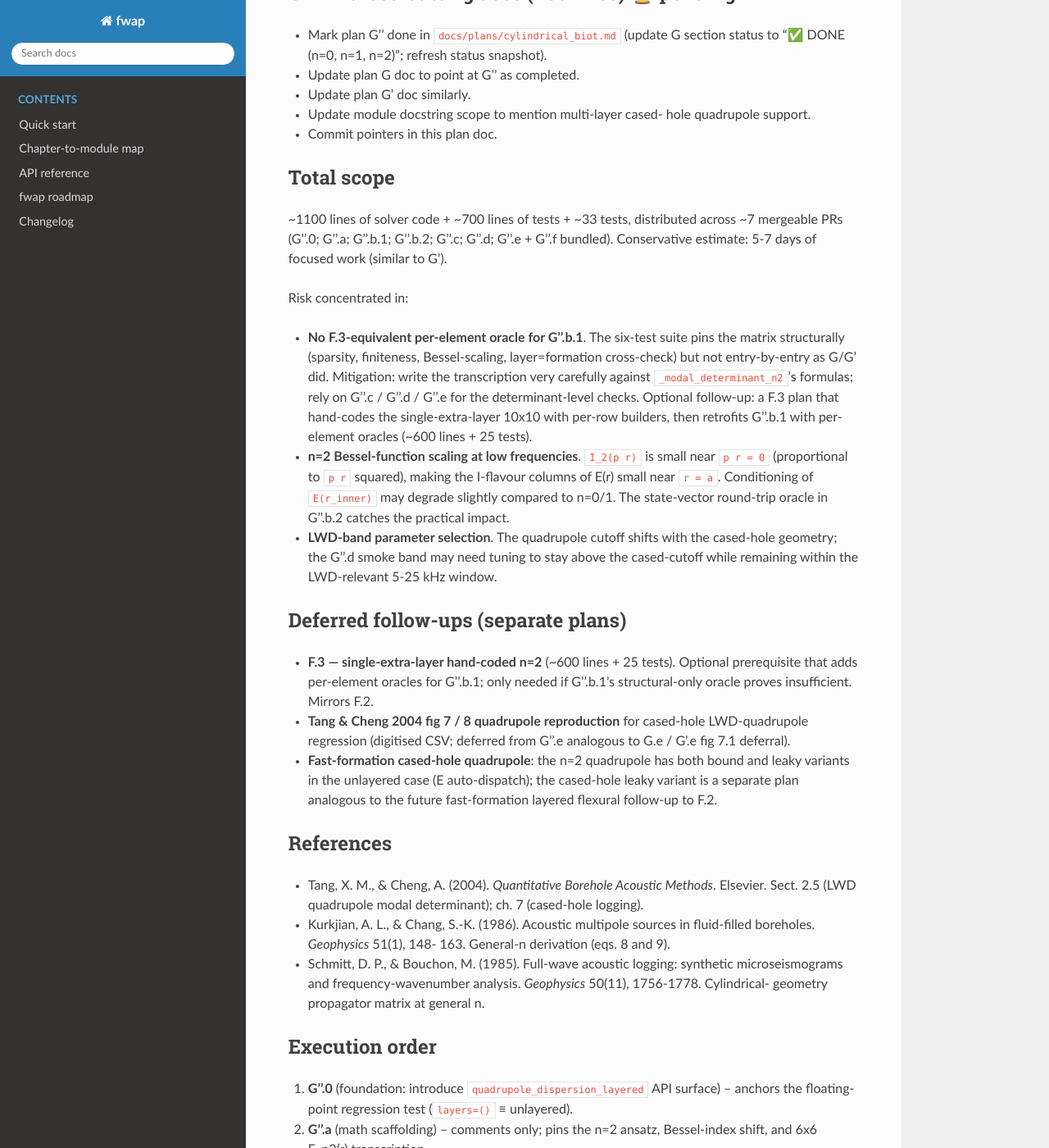
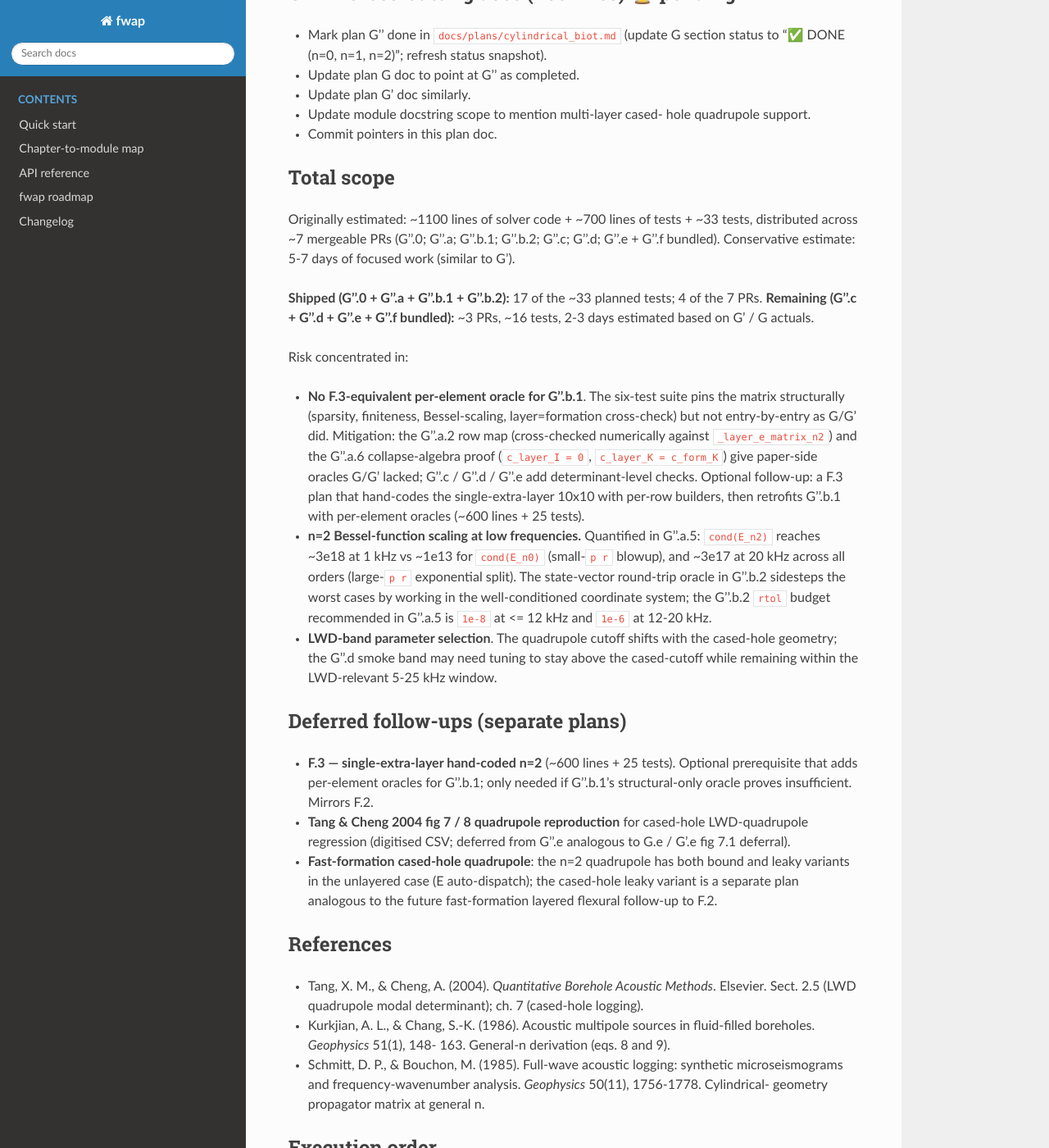
Before and after one commit to ingehap/fwap, a Sphinx documentation site: the page built from docs/plans/cylindrical_biot_G_pp.md, in a window 1280 px wide and 1400 px high, scrolled down 12584 px. Shown: the whole window at 82% size. Built offline with Sphinx 7.4.7 and the Read the Docs theme 3.1.0, drawn with Linux system fonts in a browser that asks for light colours; pages that are not in the unit, such as notebooks, are missing from menus; some of the changed text lies outside the part shown.

Commit message:
G'' plan: tighten total-scope and execution-order to match shipped state
Three stale-claim fixes uncovered in the consistency sweep
across the prior six expansion commits:

- "Total scope" now distinguishes original vs remaining
  (4 of 7 PRs done; 17 of ~33 tests done) and references the
  G''.a.6 collapse-algebra proof + G''.a.2 row map as the
  per-element-oracle mitigations G/G' lacked.
- "n=2 Bessel-function scaling at low frequencies" risk now
  cites the G''.a.5 quantification (~3e18 cond at 1 kHz vs
  ~1e13 at n=0) and the recommended rtol budget instead of
  the prior "may degrade slightly" hedge that the new numbers
  contradict.
- "Execution order" splits into Done (1-4 with ✅) and
  Remaining (5-8 with ⏳); items 5 and 6 now reference the
  G''.a.4 assembly target and the G''.a.6 determinant
  relation that they implement.

No code touched.

```diff
--- a/docs/plans/cylindrical_biot_G_pp.md
+++ b/docs/plans/cylindrical_biot_G_pp.md
@@ -674,29 +674,40 @@ Mirror of G.e / G'.e for the quadrupole cased-hole solver.
 
 ## Total scope
 
-~1100 lines of solver code + ~700 lines of tests + ~33 tests,
-distributed across ~7 mergeable PRs (G''.0; G''.a; G''.b.1;
-G''.b.2; G''.c; G''.d; G''.e + G''.f bundled). Conservative
-estimate: 5-7 days of focused work (similar to G').
+Originally estimated: ~1100 lines of solver code + ~700 lines
+of tests + ~33 tests, distributed across ~7 mergeable PRs
+(G''.0; G''.a; G''.b.1; G''.b.2; G''.c; G''.d; G''.e + G''.f
+bundled). Conservative estimate: 5-7 days of focused work
+(similar to G').
+
+**Shipped (G''.0 + G''.a + G''.b.1 + G''.b.2):** 17 of the
+~33 planned tests; 4 of the 7 PRs. **Remaining (G''.c +
+G''.d + G''.e + G''.f bundled):** ~3 PRs, ~16 tests, 2-3
+days estimated based on G' / G actuals.
 
 Risk concentrated in:
 
 - **No F.3-equivalent per-element oracle for G''.b.1**. The
   six-test suite pins the matrix structurally (sparsity,
   finiteness, Bessel-scaling, layer=formation cross-check) but
-  not entry-by-entry as G/G' did. Mitigation: write the
-  transcription very carefully against `_modal_determinant_n2`'s
-  formulas; rely on G''.c / G''.d / G''.e for the
-  determinant-level checks. Optional follow-up: a F.3 plan that
-  hand-codes the single-extra-layer 10x10 with per-row
+  not entry-by-entry as G/G' did. Mitigation: the G''.a.2 row
+  map (cross-checked numerically against
+  ``_layer_e_matrix_n2``) and the G''.a.6 collapse-algebra
+  proof (``c_layer_I = 0``, ``c_layer_K = c_form_K``) give
+  paper-side oracles G/G' lacked; G''.c / G''.d / G''.e add
+  determinant-level checks. Optional follow-up: a F.3 plan
+  that hand-codes the single-extra-layer 10x10 with per-row
   builders, then retrofits G''.b.1 with per-element oracles
   (~600 lines + 25 tests).
-- **n=2 Bessel-function scaling at low frequencies**. ``I_2(p
-  r)`` is small near ``p r = 0`` (proportional to ``p r``
-  squared), making the I-flavour columns of E(r) small near
-  ``r = a``. Conditioning of ``E(r_inner)`` may degrade
-  slightly compared to n=0/1. The state-vector round-trip
-  oracle in G''.b.2 catches the practical impact.
+- **n=2 Bessel-function scaling at low frequencies.**
+  Quantified in G''.a.5: ``cond(E_n2)`` reaches ~3e18 at 1
+  kHz vs ~1e13 for ``cond(E_n0)`` (small-``p r`` blowup), and
+  ~3e17 at 20 kHz across all orders (large-``p r``
+  exponential split). The state-vector round-trip oracle in
+  G''.b.2 sidesteps the worst cases by working in the
+  well-conditioned coordinate system; the G''.b.2 ``rtol``
+  budget recommended in G''.a.5 is ``1e-8`` at <= 12 kHz and
+  ``1e-6`` at 12-20 kHz.
 - **LWD-band parameter selection**. The quadrupole cutoff
   shifts with the cased-hole geometry; the G''.d smoke band
   may need tuning to stay above the cased-cutoff while
@@ -732,18 +743,30 @@ Risk concentrated in:
 
 ## Execution order
 
-1. **G''.0** (foundation: introduce
+Done:
+
+1. ✅ **G''.0** (foundation: introduce
    `quadrupole_dispersion_layered` API surface) -- anchors the
    floating-point regression test (`layers=()` ≡ unlayered).
-2. **G''.a** (math scaffolding) -- comments only; pins the n=2
-   ansatz, Bessel-index shift, and 6x6 E_n2(r) transcription.
-3. **G''.b.1** (E_n2(r) helper) -- structural oracles plus
+2. ✅ **G''.a** (math scaffolding) -- comments only; pins the
+   n=2 ansatz, Bessel-index shift, and 6x6 E_n2(r)
+   transcription.
+3. ✅ **G''.b.1** (E_n2(r) helper) -- structural oracles plus
    layer=formation cross-check vs unlayered `_modal_determinant_n2`.
-4. **G''.b.2** (propagator) -- group-law oracles via state-
-   vector identities (mirrors G.b.2 / G'.b.2).
-5. **G''.c** (stacked determinant) -- N=0 dispatch + layer=
-   formation N=1 root match + multi-layer collapse oracles.
-6. **G''.d** (public-API hook + multi-layer regression) -- first
-   physically-meaningful G'' output.
-7. **G''.e** (hardening + LWD cement-bond physics).
-8. **G''.f** (docs).
+4. ✅ **G''.b.2** (propagator) -- group-law oracles via
+   state-vector identities (mirrors G.b.2 / G'.b.2).
+
+Remaining:
+
+5. ⏳ **G''.c** (stacked determinant) -- N=0 dispatch +
+   layer=formation N=1 root match + multi-layer collapse
+   oracles. Implements the 10x10 assembly per G''.a.4 and
+   verifies the determinant relation
+   ``det(M_10) = det(E_form(b)) * det(M_4)`` from G''.a.6.
+6. ⏳ **G''.d** (public-API hook + multi-layer regression) --
+   first physically-meaningful G'' output. Replaces the
+   `NotImplementedError` raise in
+   `quadrupole_dispersion_layered` with a brentq loop.
+7. ⏳ **G''.e** (hardening + LWD cement-bond physics --
+   directional prediction in the plan, sign pinned by test).
+8. ⏳ **G''.f** (docs).
```
